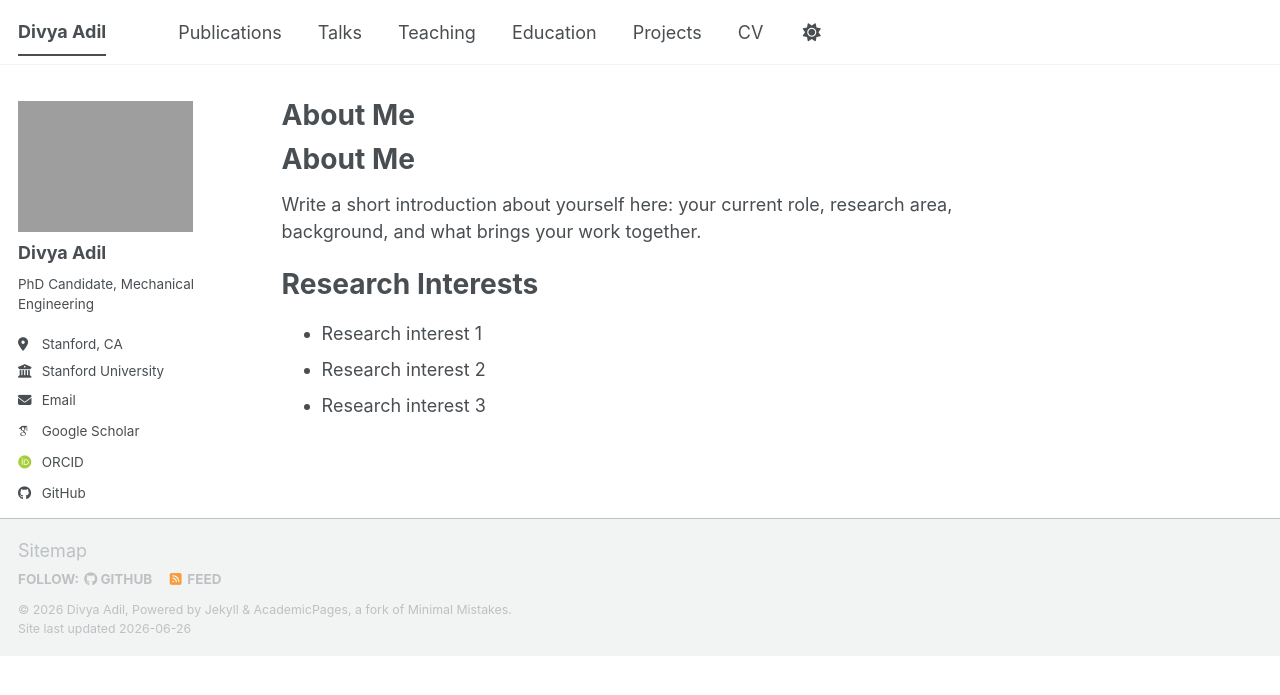
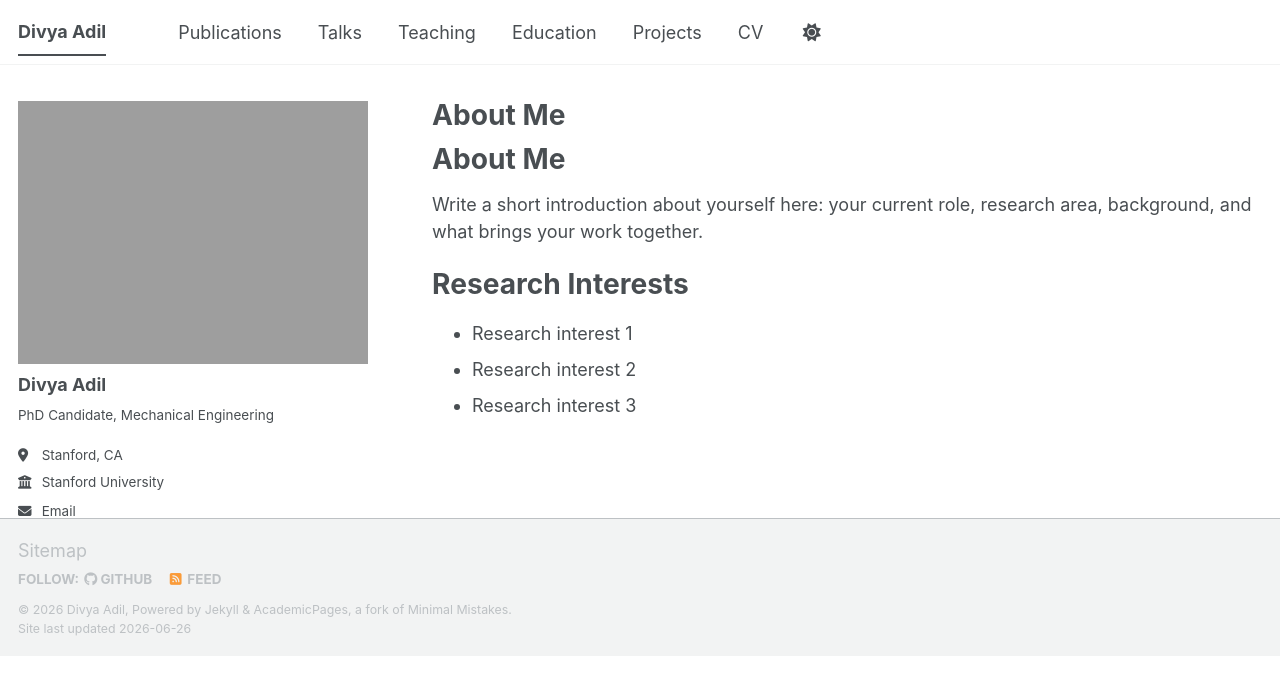
Before and after one commit to divya-adil/divya-adil.github.io, a Jekyll site: the page built from _pages/about.md, in a window 1280 px wide. Shown: the top 695 px of the page. Built offline with Jekyll 4.4.1, drawn with Linux system fonts in a browser that asks for light colours; some web fonts are replaced; a script bundle is joined from its source files by our own code; library files that are not in the unit come from our copies; our own code applies the rules of GitHub Pages for plain Markdown files.

Commit message:
Made the headshot column bigger in home page but kept small in other pages

```diff
--- a/_layouts/default.html
+++ b/_layouts/default.html
@@ -11,7 +11,7 @@ layout: compress
     {% include head/custom.html %}
   </head>
 
-  <body>
+  <body{% if page.url == "/" %} class="home-page"{% endif %}>
 
     {% include browser-upgrade.html %}
     {% include masthead.html %}
--- a/assets/css/main.scss
+++ b/assets/css/main.scss
@@ -53,3 +53,22 @@ img.author__avatar {
   border-radius: 0;
   object-fit: contain;
 }
+
+@media screen and (min-width: 1024px) {
+  .home-page #main .sidebar {
+    width: min(360px, 30vw);
+    max-width: 360px;
+  }
+
+  .home-page #main .page {
+    float: right;
+    width: calc(100% - min(360px, 30vw) - 3rem);
+    padding-left: 0;
+    padding-right: 0;
+  }
+
+  .home-page #main .author__avatar img,
+  .home-page #main img.author__avatar {
+    max-width: min(350px, 100%);
+  }
+}
```
